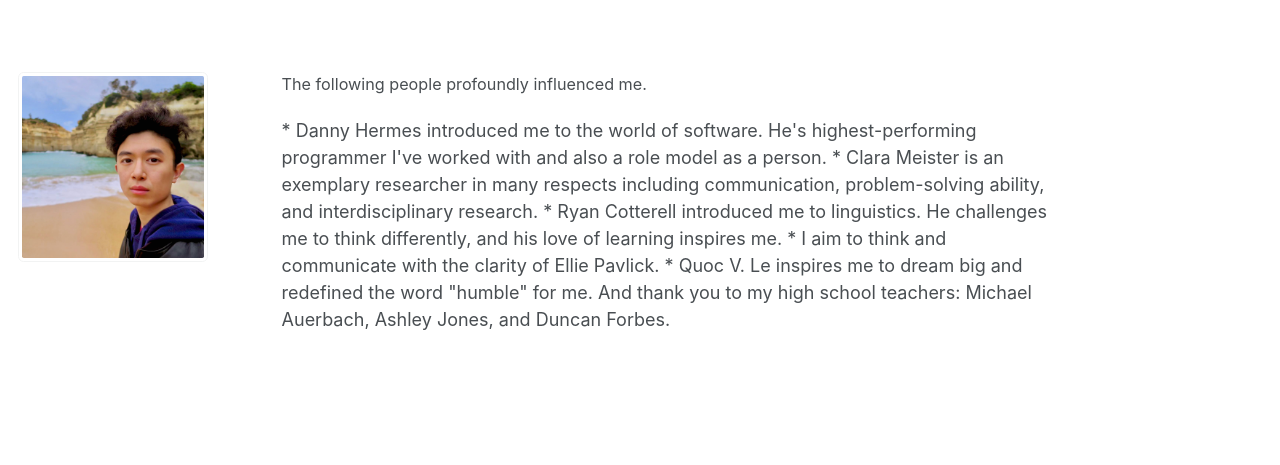
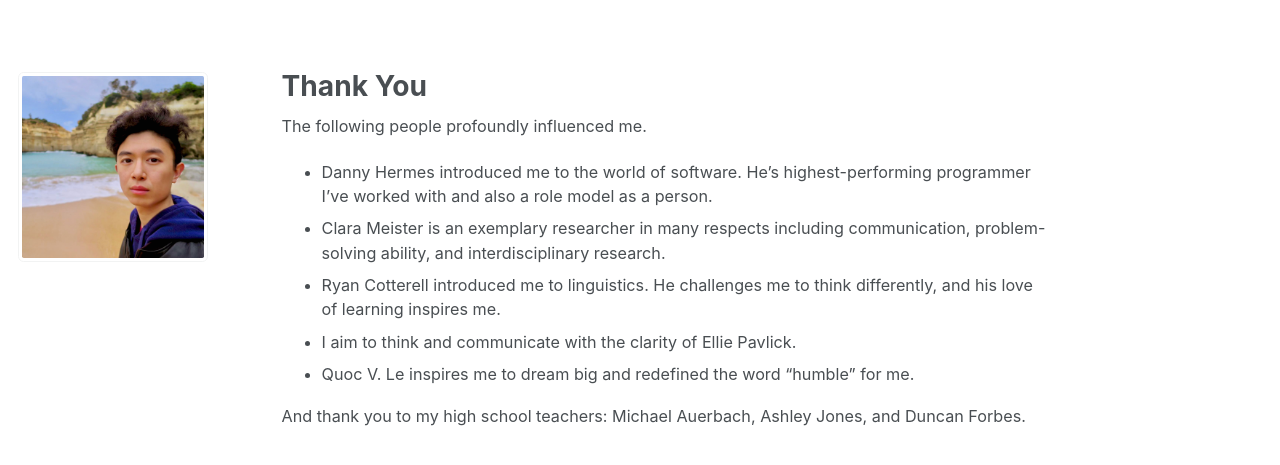
Before and after one commit to jasonwei20/jasonwei20.github.io, a Jekyll site: the page built from _pages/thanks.md, in a window 1280 px wide. Shown: the top 465 px of the page. Built offline with Jekyll 4.4.1, drawn with Linux system fonts in a browser that asks for light colours; our own code applies the rules of GitHub Pages for plain Markdown files.

Commit message:
Update thanks.md

```diff
--- a/_pages/thanks.md
+++ b/_pages/thanks.md
@@ -1,6 +1,10 @@
+---
+title: "Thank You"
+permalink: /thanks/
+author_profile: true
+---
+
 The following people profoundly influenced me.
-
-<draft>
 
 * Danny Hermes introduced me to the world of software. He's highest-performing programmer I've worked with and also a role model as a person.
 * Clara Meister is an exemplary researcher in many respects including communication, problem-solving ability, and interdisciplinary research.
```
